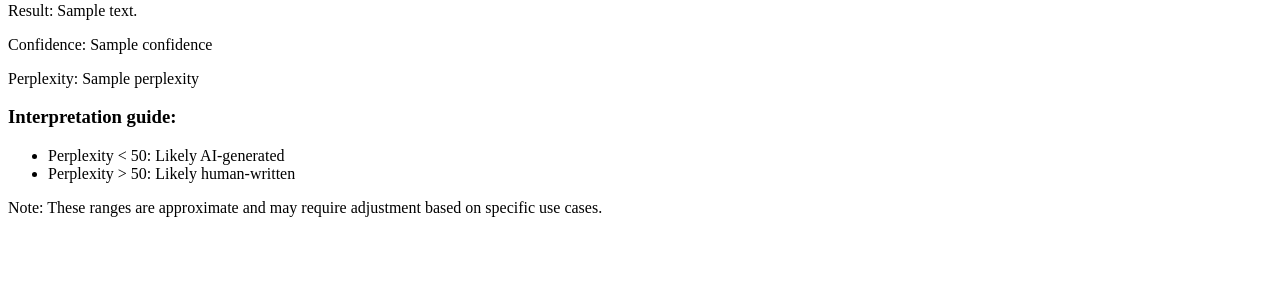
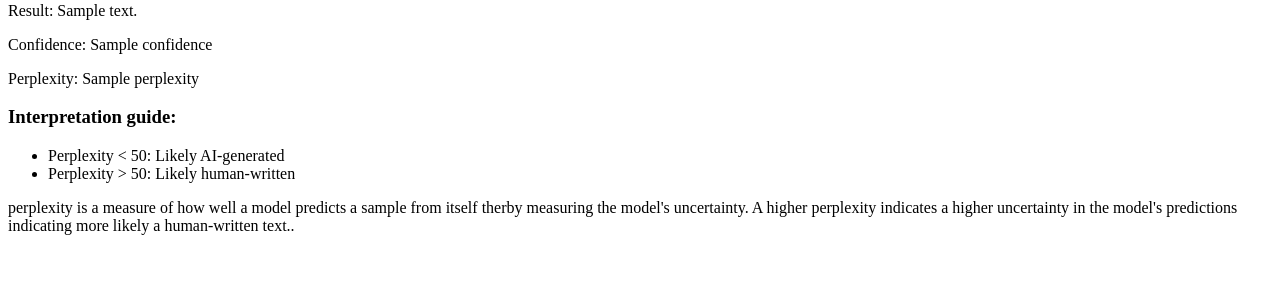
Before and after one commit to ryanhellerud1/ai-detection, a Flask app: template templates/index.html in a window 1280 px wide. Shown: the part 236-536 px from the top of the page. Run offline with Flask 3, Linux system fonts and the light colour scheme; the template is opened without the code that fills it: most values are stand-ins (such as "Sample title", 1, 10 or a date in 2020).

Commit message:
better things

```diff
--- a/detect_ai.py
+++ b/detect_ai.py
@@ -7,17 +7,19 @@ def load_model_and_tokenizer():
     tokenizer = GPT2TokenizerFast.from_pretrained('gpt2')
     return model, tokenizer
 
+#perplexity is a measure of how well a model predicts a sample from itself therby measuring the model's uncertainty. A higher perplexity indicates a higher uncertainty in the model's predictions indicating more likely a human-written text.
 def calculate_perplexity(text, model, tokenizer):
     encodings = tokenizer(text, return_tensors='pt')
     max_length = model.config.n_positions
     stride = 512
     seq_len = encodings.input_ids.size(1)
 
+#using a sliding window to calculate perplexity
     nlls = []
     prev_end_loc = 0
     for begin_loc in range(0, seq_len, stride):
         end_loc = min(begin_loc + max_length, seq_len)
-        trg_len = end_loc - prev_end_loc  # may be different from stride on last loop
+        trg_len = end_loc - prev_end_loc
         input_ids = encodings.input_ids[:, begin_loc:end_loc]
         target_ids = input_ids.clone()
         target_ids[:, :-trg_len] = -100
@@ -31,7 +33,7 @@ def calculate_perplexity(text, model, tokenizer):
         prev_end_loc = end_loc
         if end_loc == seq_len:
             break
-
+# formula for perplexity is the exponentiation of the average negative log-likelihood per token
     ppl = torch.exp(torch.stack(nlls).sum() / end_loc)
     return ppl.item()
 
--- a/templates/index.html
+++ b/templates/index.html
@@ -23,7 +23,7 @@
         <li>Perplexity < 50: Likely AI-generated</li>
         <li>Perplexity > 50: Likely human-written</li>
     </ul>
-    <p>Note: These ranges are approximate and may require adjustment based on specific use cases.</p>
+    <p>perplexity is a measure of how well a model predicts a sample from itself therby measuring the model's uncertainty. A higher perplexity indicates a higher uncertainty in the model's predictions indicating more likely a human-written text..</p>
     {% endif %}
 </body>
 </html>
```
